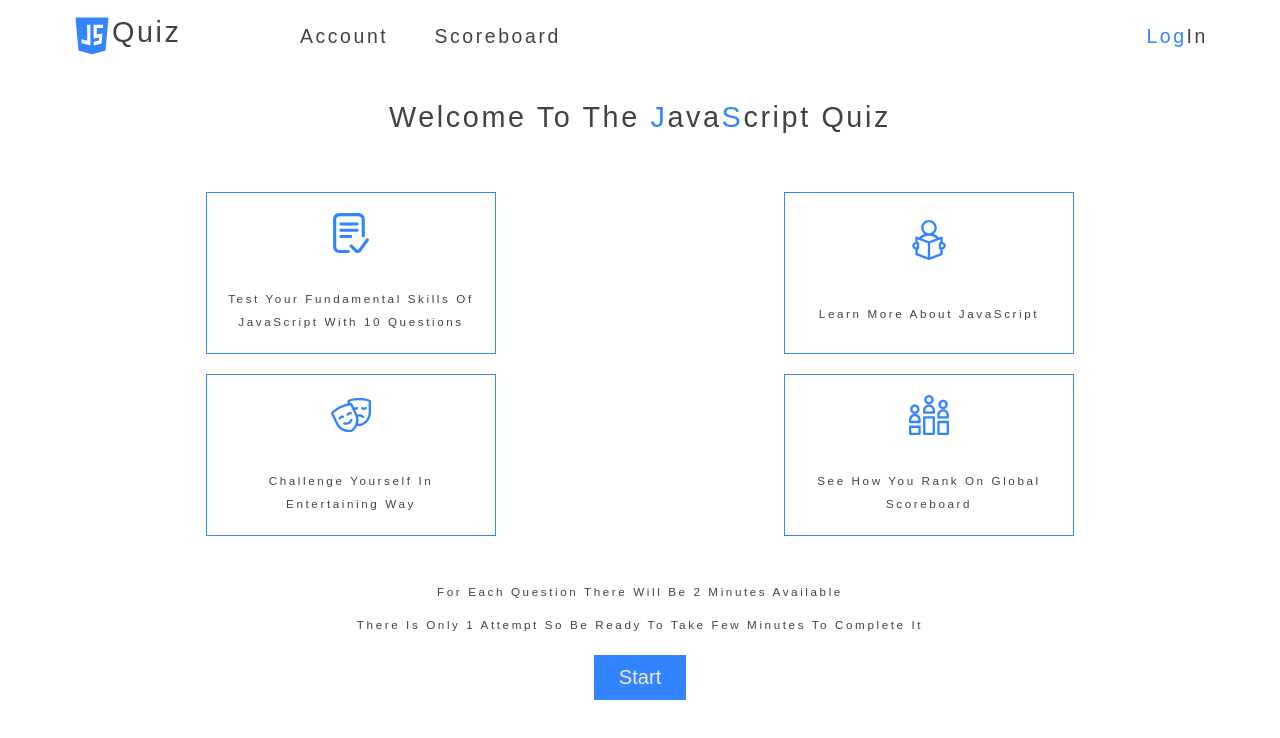
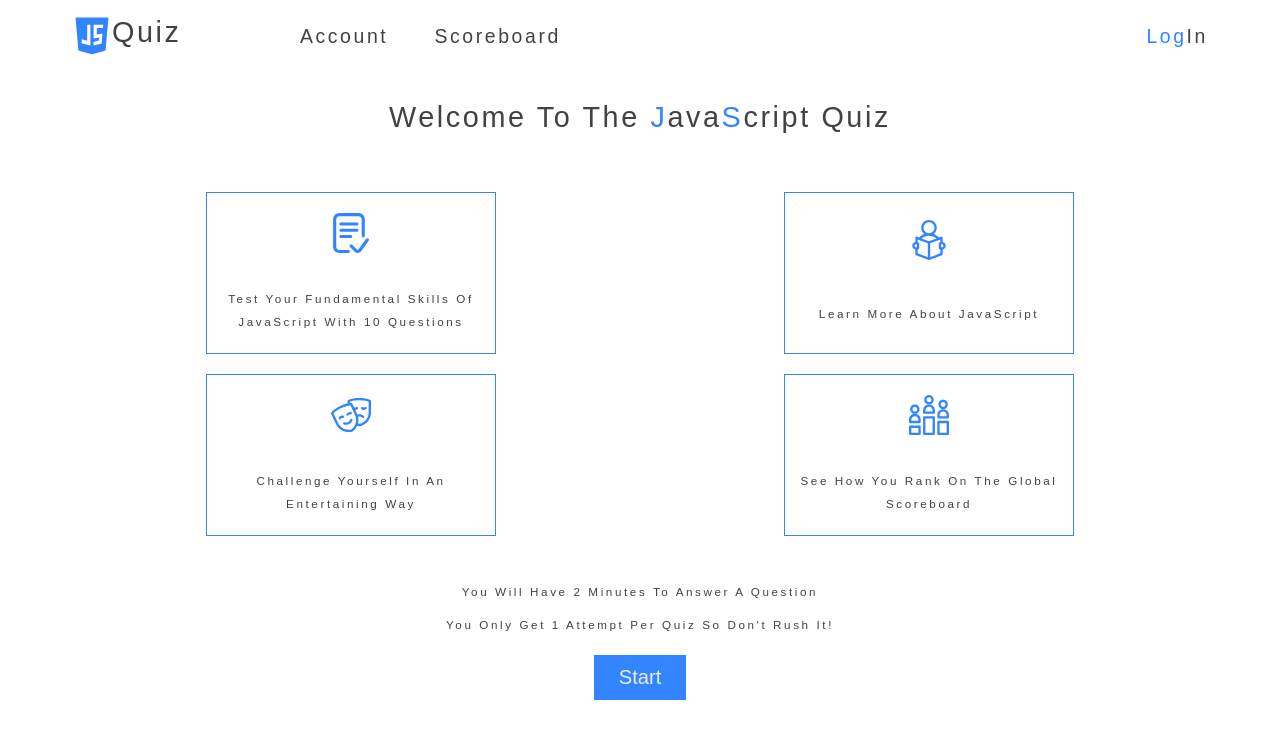
Before and after one commit to APuky/JavaScript-Quiz, a React (Create React App) app in the folder reactapp/: page /quiz in a window 1280 px wide. Shown: the top 738 px of the page. Built offline with nearby package versions, Linux system fonts and the light colour scheme.

Commit message:
Grammar fix plus quizTaken

```diff
--- a/reactapp/src/components/Quiz.js
+++ b/reactapp/src/components/Quiz.js
@@ -43,17 +43,15 @@ function Quiz() {
           </div>
           <div className={styles.about_box}>
             <EntertainSvg />
-            <li>Challenge yourself in Entertaining way</li>
+            <li>Challenge yourself in an Entertaining way</li>
           </div>
           <div className={styles.about_box}>
             <RankSvg />
-            <li>see how you rank on global scoreboard</li>
+            <li>see how you rank on the global scoreboard</li>
           </div>
         </div>
-        <p>For each question there will be 2 minutes available</p>
-        <p>
-          There is only 1 attempt so be ready to take few minutes to complete it
-        </p>
+        <p>You will have 2 minutes to answer a question</p>
+        <p>You only get 1 attempt per quiz so don't rush it!</p>
         <button className={styles.button}>
           <Link to="/questions">Start</Link>{" "}
         </button>
--- a/reactapp/src/components/account/Account.js
+++ b/reactapp/src/components/account/Account.js
@@ -19,8 +19,8 @@ function Account() {
         </h1>
         <div className={styles.data}>
           <h4>
-            You scored <span>{localStorage.getItem("score")}</span> correct
-            answers
+            You got <span>{localStorage.getItem("score")}</span> answers correct
+            out of 10
           </h4>
         </div>
       </motion.div>
```
Also changed, not shown: 2 other files (tests, documents, lock files or other folders).
